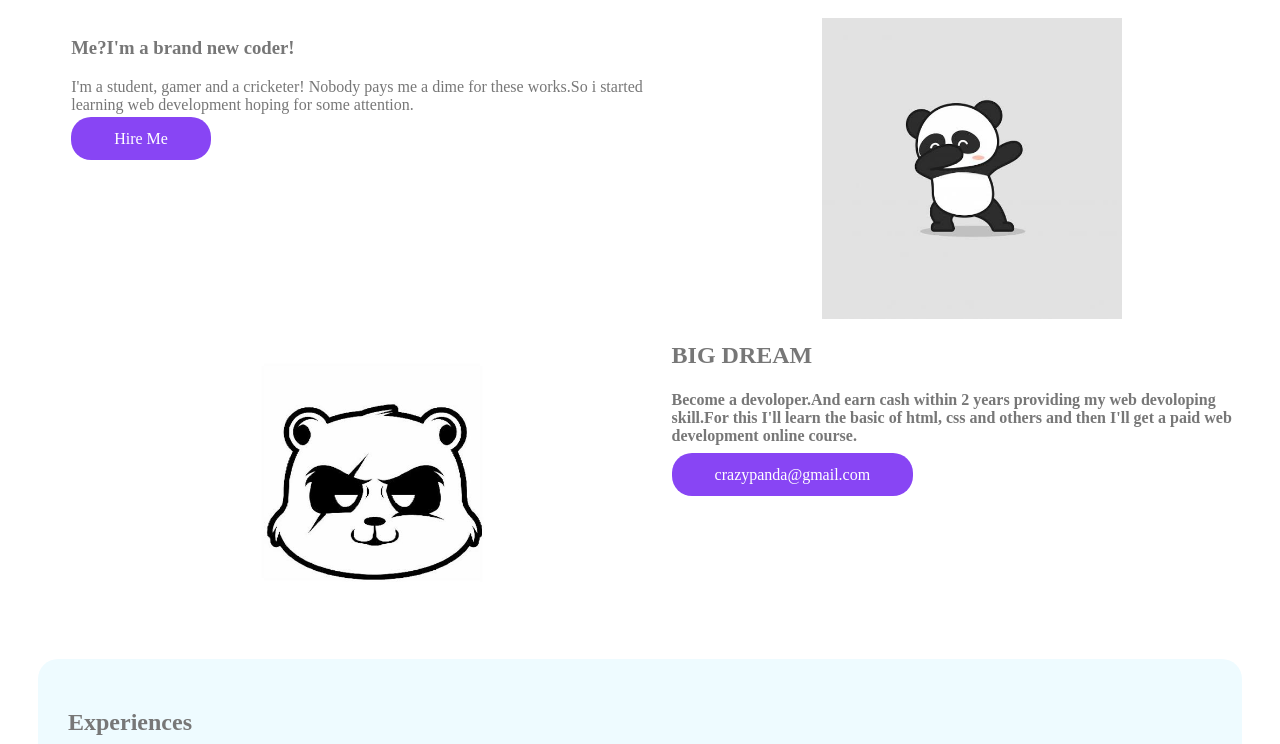
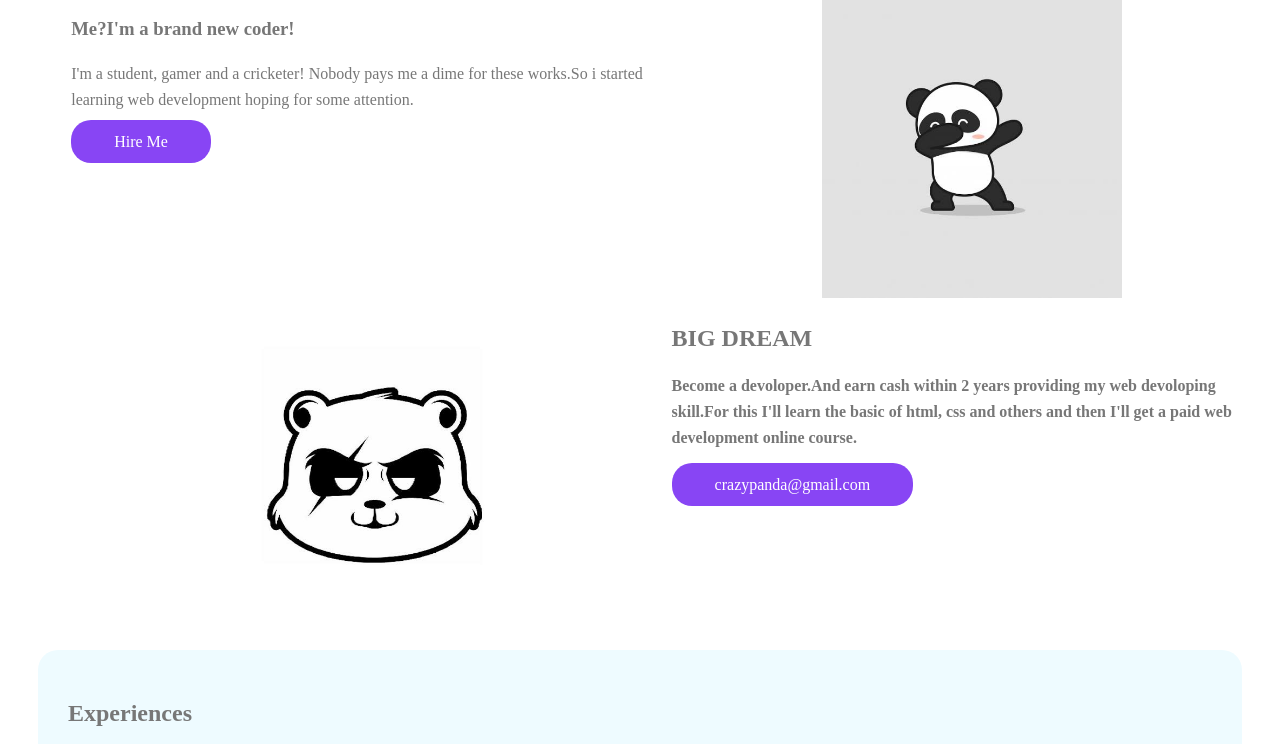
Before and after one commit to adityasingha/My_web.html, a plain HTML site: page index.html in a window 1280 px wide. Shown: the part 103-847 px from the top of the page. Drawn offline with Linux system fonts and the light colour scheme.

Commit message:
publishing awesome pages 1604132290511

```diff
--- a/style.css
+++ b/style.css
@@ -4,7 +4,7 @@
 body {
   font-size:sans-serif;
   color:#777777;
-  lime-height:26px;
+  line-height:26px;
 }
 .go_left{
   width:50%;
```
